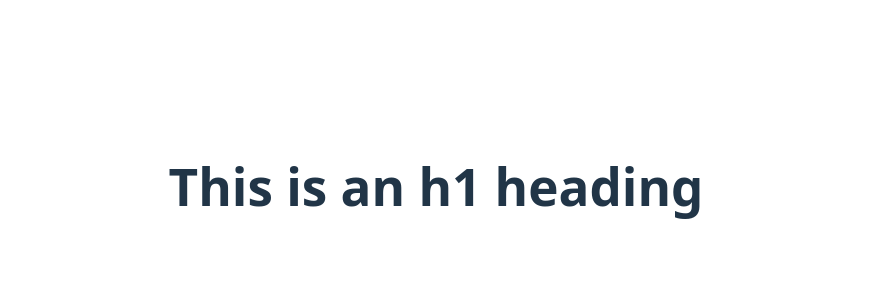
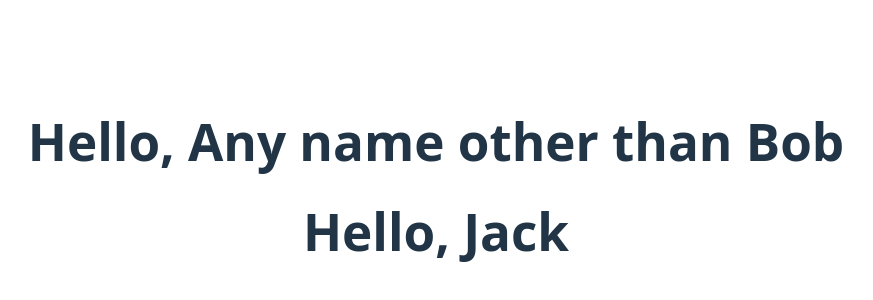
Before and after one commit to waqiyuddev/meta-react-basic, a React (Vite) app in the folder vite-project/: page / in a window 1280 px wide. Shown: the part 214-514 px from the top of the page, without its empty margins (204-1077 px from the left). Built offline with nearby package versions, Linux system fonts and the light colour scheme.

Commit message:
passing Props - M01C03

```diff
--- a/vite-project/index.html
+++ b/vite-project/index.html
@@ -11,8 +11,6 @@
 <body>
   <div id="root"></div>
   <script type="module" src="/src/main.tsx"></script>
-  <script>
-  </script>
 </body>
 
 </html>
--- a/vite-project/src/App.tsx
+++ b/vite-project/src/App.tsx
@@ -1,16 +1,17 @@
 import { useState } from 'react'
 import reactLogo from './assets/react.svg'
 import viteLogo from '/vite.svg'
-import Heading from './Heading'
+import Heading from './assets/Components/Heading'
 import './App.css'
 
 
 function App() {
   return (
     <div className="App">
-      <Heading />
+      <Heading firstName="Any name other than Bob" />
+      <Heading firstName="Jack" />
     </div>
-  )
+  );
 }
 
 export default App
--- a/vite-project/src/Heading.tsx
+++ /dev/null
@@ -1,7 +0,0 @@
-function Heading() {
-    return (
-        <h1>This is an h1 heading</h1>
-    )
-}
-
-export default Heading;
--- /dev/null
+++ b/vite-project/src/assets/Components/Heading.tsx
@@ -0,0 +1,11 @@
+interface HeadingProps {
+    firstName: string;
+}
+
+function Heading(props: HeadingProps) {
+    return (
+        <h1>Hello, {props.firstName}</h1>
+    )
+}
+
+export default Heading;
```
